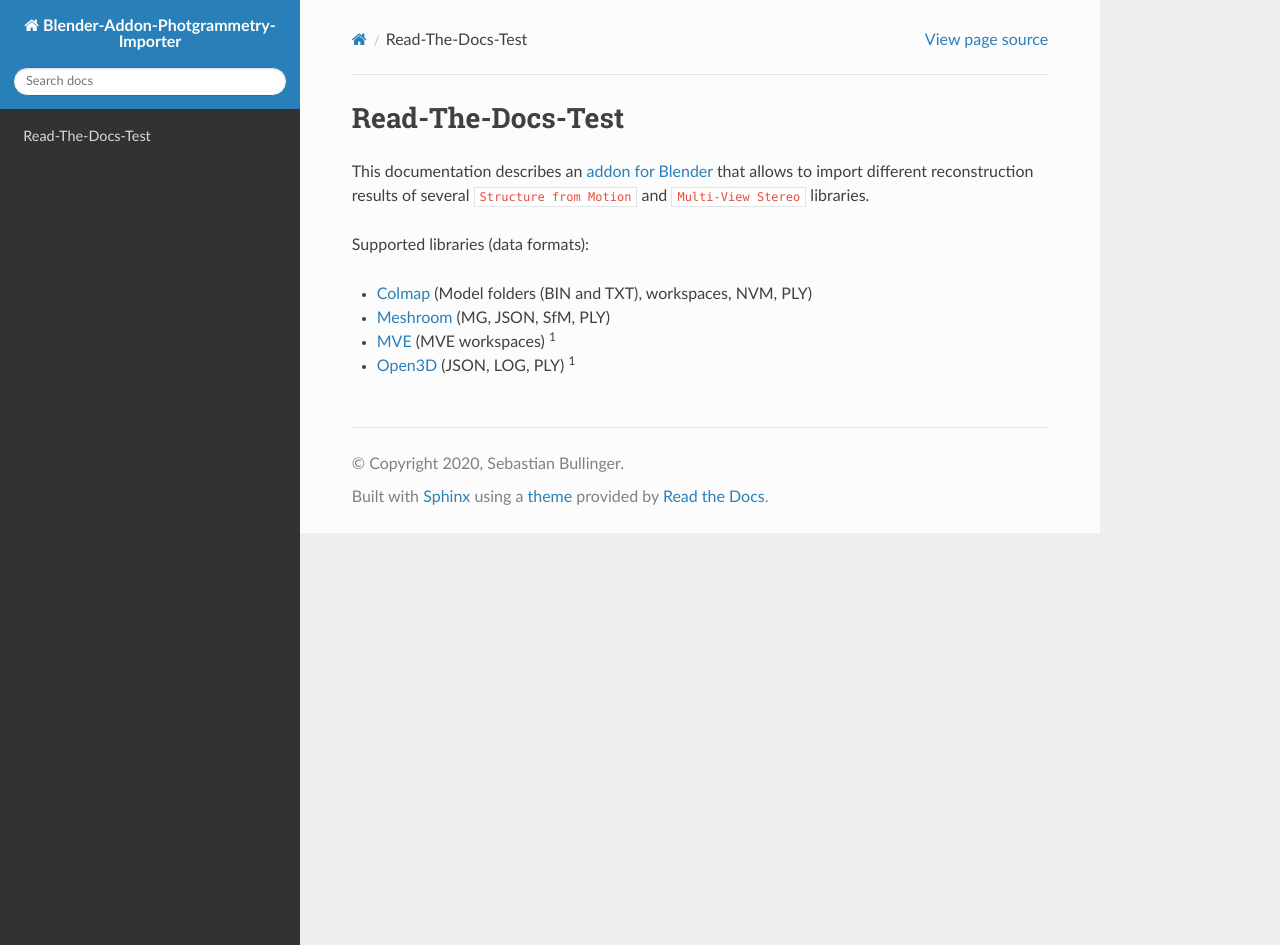
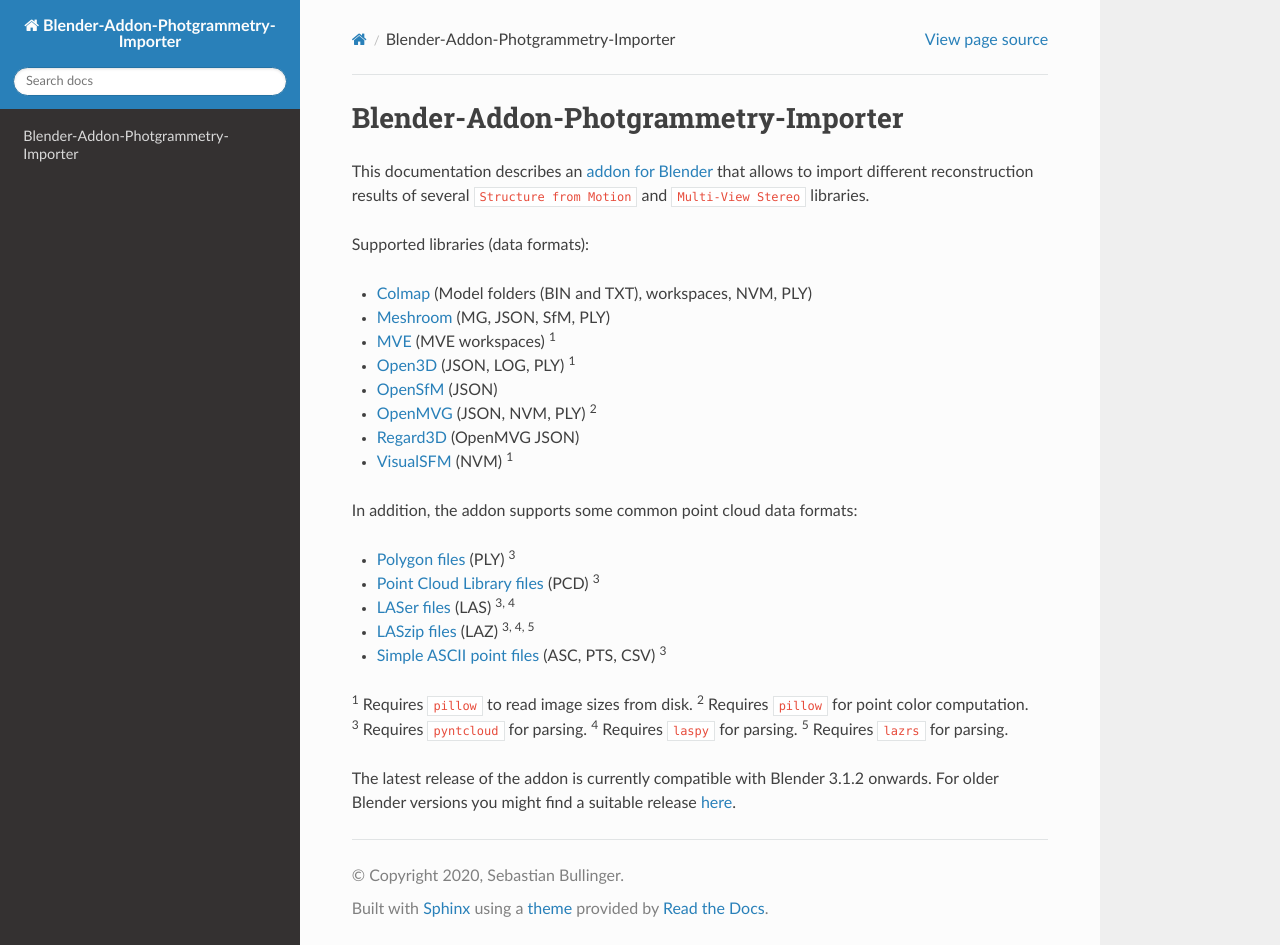
Before and after one commit to SBCV/ReadTheDocsTest, a Sphinx documentation site: the page built from doc/sphinx/source/index.rst, in a window 1280 px wide and 945 px high. Built offline with Sphinx 7.4.7 and the Read the Docs theme 2.0.0, drawn with Linux system fonts in a browser that asks for light colours.

Commit message:
Update index.rst

```diff
--- a/doc/sphinx/source/index.rst
+++ b/doc/sphinx/source/index.rst
@@ -1,7 +1,23 @@
+..
+   Blender-Addon-Photgrammetry-Importer documentation master file, created by
+   sphinx-quickstart on Sat Jun 20 18:28:02 2020.
+   You can adapt this file completely to your liking, but it should at least
+   contain the root `toctree` directive.
 
-##################
-Read-The-Docs-Test
-##################
+####################################
+Blender-Addon-Photgrammetry-Importer
+####################################
+
+..
+   https://documentation-style-guide-sphinx.readthedocs.io/en/latest/style-guide.html
+      Heading Levels (recommended order)
+         # with overline
+         * with overline
+         =
+         -
+         ^
+         "
+   There should be only one H1 in a document.
 
 This documentation describes an `addon for Blender <https://github.com/SBCV/Blender-Addon-Photogrammetry-Importer>`_ that allows to import different reconstruction results of several :code:`Structure from Motion` and :code:`Multi-View Stereo` libraries.
 
@@ -14,3 +30,24 @@ Supported libraries (data formats):
    - `Meshroom <https://alicevision.github.io/>`_ (MG, JSON, SfM, PLY)
    - `MVE <https://github.com/simonfuhrmann/mve>`_ (MVE workspaces) :sup:`1`
    - `Open3D <http://www.open3d.org/>`_ (JSON, LOG, PLY) :sup:`1`
+   - `OpenSfM <https://github.com/mapillary/OpenSfM>`_ (JSON)
+   - `OpenMVG <https://github.com/openMVG/openMVG>`_ (JSON, NVM, PLY) :sup:`2`
+   - `Regard3D <https://www.regard3d.org/>`_ (OpenMVG JSON)
+   - `VisualSFM <http://ccwu.me/vsfm/>`_ (NVM) :sup:`1`
+
+In addition, the addon supports some common point cloud data formats:
+
+.. hlist::
+   :columns: 1
+
+   - `Polygon files <http://paulbourke.net/dataformats/ply/>`_ (PLY) :sup:`3`
+   - `Point Cloud Library files <https://github.com/PointCloudLibrary/pcl>`_ (PCD) :sup:`3`
+   - `LASer files <https://www.asprs.org/divisions-committees/lidar-division/laser-las-file-format-exchange-activities>`_ (LAS) :sup:`3, 4`
+   - `LASzip files <https://laszip.org/>`_ (LAZ) :sup:`3, 4, 5`
+   - `Simple ASCII point files <https://www.cloudcompare.org/doc/wiki/index.php?title=FILE_I/O>`_ (ASC, PTS, CSV) :sup:`3`
+
+| :sup:`1` Requires :code:`pillow` to read image sizes from disk. :sup:`2` Requires :code:`pillow` for point color computation.
+| :sup:`3` Requires :code:`pyntcloud` for parsing. :sup:`4` Requires :code:`laspy` for parsing. :sup:`5` Requires :code:`lazrs` for parsing.
+
+The latest release of the addon is currently compatible with Blender 3.1.2 onwards.
+For older Blender versions you might find a suitable release `here <https://github.com/SBCV/Blender-Addon-Photogrammetry-Importer/releases>`_.
```
